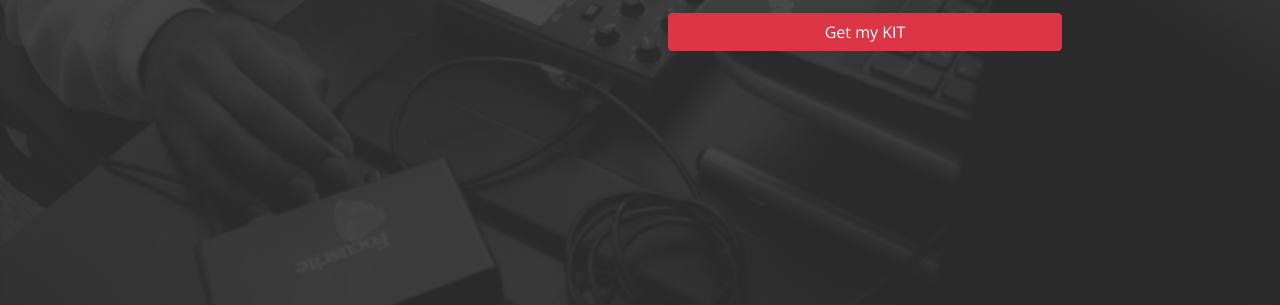
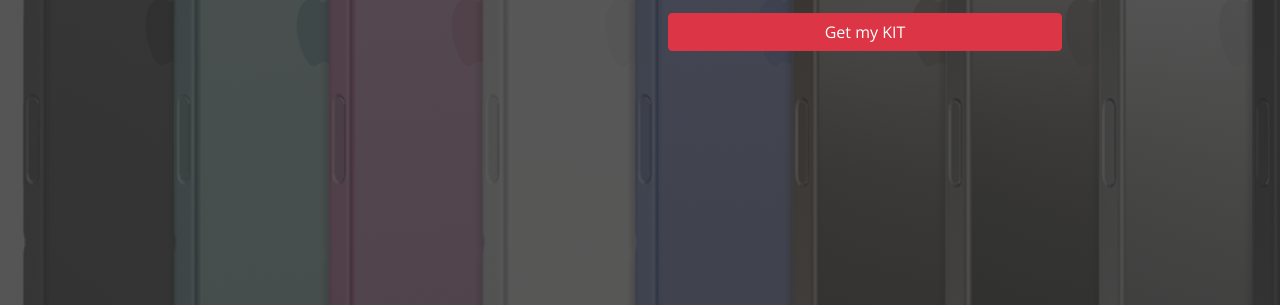
Before and after one commit to kodsher/email-landing-page, a plain HTML site: page index.html in a window 1280 px wide. Shown: the part 495-800 px from the top of the page. Drawn offline with nearby package versions, Linux system fonts and the light colour scheme.

Commit message:
Update style.css

```diff
--- a/styles/style.css
+++ b/styles/style.css
@@ -7,7 +7,7 @@ body {
     background:
         linear-gradient(rgba(51, 51, 51, 0.81),
             rgba(51, 51, 51, 0.81)),
-        url(../images/t4AoGGSVVzGc5hGYwZ1sQV.jpeg);
+        url(../images/iphones.png);
 
     background-size: cover;
     font-family: 'Open Sans', sans-serif;
```
